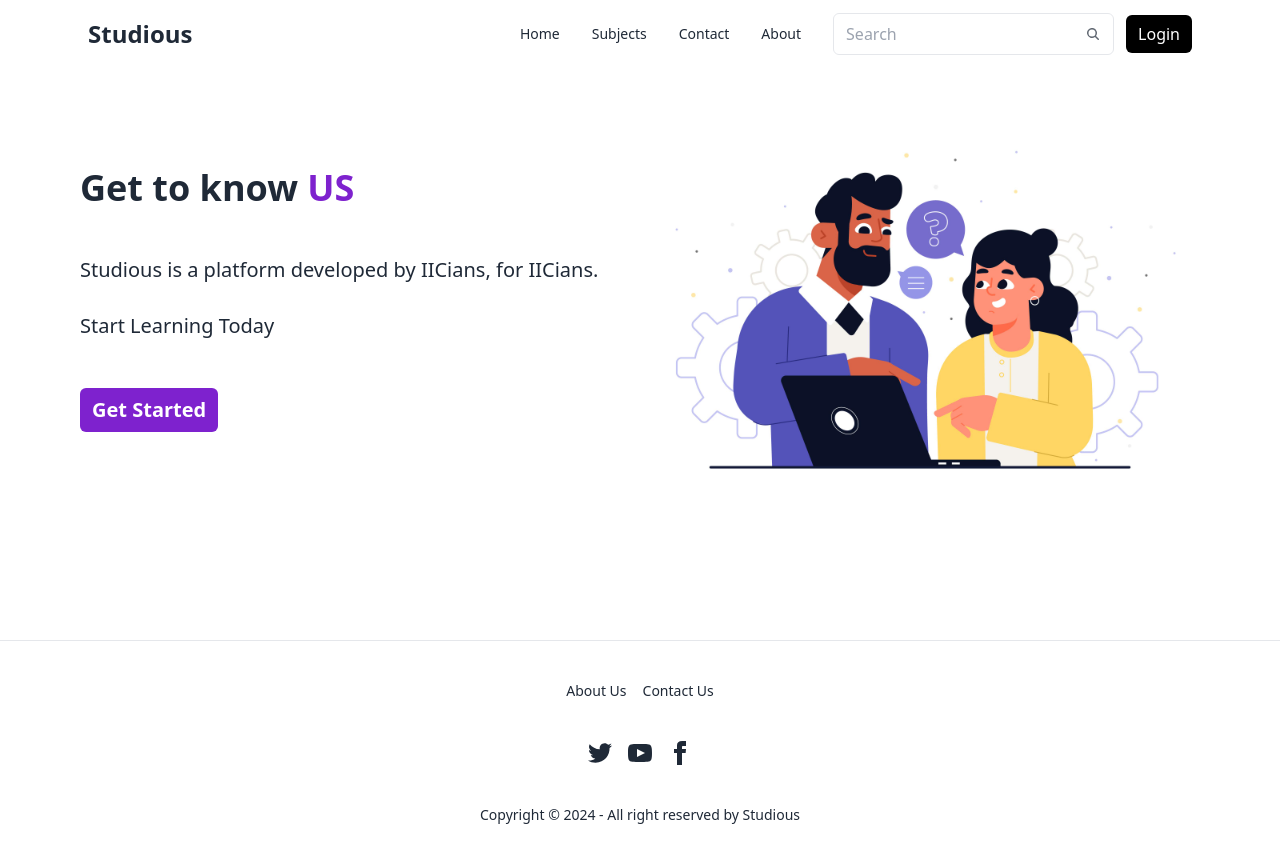
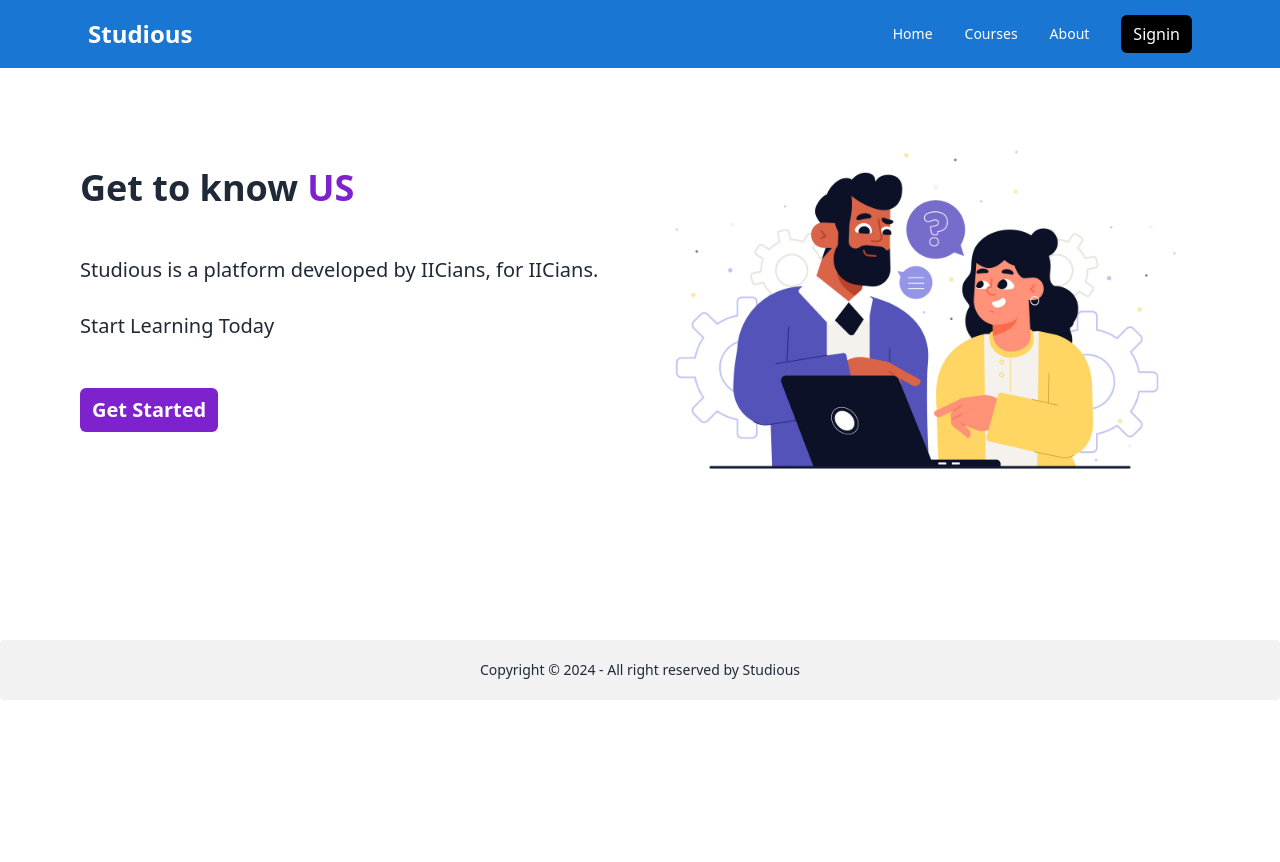
Before and after one commit to abhis-1/studious, a React (Vite) app in the folder frontend/: page /about in a window 1280 px wide. Shown: the top 862 px of the page. After the commit the page ends 800 px from the top, so only its background shows below. Built offline with nearby package versions, Linux system fonts and the light colour scheme.

Commit message:
footer, navbar-design changed and added Landing page

```diff
--- a/frontend/src/components/Banner.jsx
+++ /dev/null
@@ -1,34 +0,0 @@
-import React from "react";
-import banner from "../../public/Banner.jpg"
-
-function Banner() {
-
-    return (
-        <>
-            <div className="max-w-screen-2xl container mx-auto md:px-20 px-4 flex flex-col md:flex-row my-10">
-                <div className=" order-2 md:order-1 w-full md:w-1/2 mt-12 md:mt-32">
-                    <div className="space-y-12">
-                        <h1 className="text-4xl font-bold">
-                            Welcome to {" "}
-                            <span className="text-purple-700">Studious</span>
-                        </h1>
-                        <p className="text-xl">
-                            Confused on how to get started with your syllabus? We have got you covered! Browse subjects and choose the best one for you.
-                            <br /> <br />
-                            We at Studious bring learning at your ease!
-                            <br />
-                            From Discrete Mathematics to Research Methods in Informatics, from Software Engineering to System Design we have got you covered. Head now to our subjects section, signup and get ahead with your syllabus in time.
-                        </p>
-                        <br/> <br/>
-                        <span className="text-purple-700 font-semibold text-xl">Start Learning Today!</span>
-                    </div>
-                </div>
-                <div className=" order-1 w-full md:w-1/2 my-20">
-                <img src={banner} alt="" className="w-92 h-92" />
-                </div>
-            </div >
-        </>
-    );
-}
-
-export default Banner;
--- a/frontend/src/components/Footer.jsx
+++ b/frontend/src/components/Footer.jsx
@@ -1,30 +1,15 @@
 import React from "react";
 
-function Footer() {
-
+export default function Footer() {
   return (
     <>
       <div>
-                <hr />
-                <footer className="footer footer-center p-10 text-base-content rounded">
-                    <nav className="grid grid-flow-col gap-4">
-                        <a className="link link-hover">About Us</a>
-                        <a className="link link-hover">Contact Us</a>
-                    </nav>
-                    <nav>
-                        <div className="grid grid-flow-col gap-4">
-                            <a><svg xmlns="http://www.w3.org/2000/svg" width="24" height="24" viewBox="0 0 24 24" className="fill-current"><path d="M24 4.557c-.883.392-1.832.656-2.828.775 1.017-.609 1.798-1.574 2.165-2.724-.951.564-2.005.974-3.127 1.195-.897-.957-2.178-1.555-3.594-1.555-3.179 0-5.515 2.966-4.797 6.045-4.091-.205-7.719-2.165-10.148-5.144-1.29 2.213-.669 5.108 1.523 6.574-.806-.026-1.566-.247-2.229-.616-.054 2.281 1.581 4.415 3.949 4.89-.693.188-1.452.232-2.224.084.626 1.956 2.444 3.379 4.6 3.419-2.07 1.623-4.678 2.348-7.29 2.04 2.179 1.397 4.768 2.212 7.548 2.212 9.142 0 14.307-7.721 13.995-14.646.962-.695 1.797-1.562 2.457-2.549z"></path></svg></a>
-                            <a><svg xmlns="http://www.w3.org/2000/svg" width="24" height="24" viewBox="0 0 24 24" className="fill-current"><path d="M19.615 3.184c-3.604-.246-11.631-.245-15.23 0-3.897.266-4.356 2.62-4.385 8.816.029 6.185.484 8.549 4.385 8.816 3.6.245 11.626.246 15.23 0 3.897-.266 4.356-2.62 4.385-8.816-.029-6.185-.484-8.549-4.385-8.816zm-10.615 12.816v-8l8 3.993-8 4.007z"></path></svg></a>
-                            <a><svg xmlns="http://www.w3.org/2000/svg" width="24" height="24" viewBox="0 0 24 24" className="fill-current"><path d="M9 8h-3v4h3v12h5v-12h3.642l.358-4h-4v-1.667c0-.955.192-1.333 1.115-1.333h2.885v-5h-3.808c-3.596 0-5.192 1.583-5.192 4.615v3.385z"></path></svg></a>
-                        </div>
-                    </nav>
+        <footer className="footer footer-center p-5 bg-base-200 text-base-content rounded">
           <aside>
             <p>Copyright © 2024 - All right reserved by Studious</p>
           </aside>
         </footer>
       </div>
     </>
-    )
+  );
 }
-
-export default Footer;
--- /dev/null
+++ b/frontend/src/components/Landing.jsx
@@ -0,0 +1,27 @@
+import React from "react";
+import Login from "./Loginform";
+import Footer from "./Footer";
+
+export default function Landing() {
+  return (
+    <>
+      <div
+        className="max-w-screen-2xl container mx-auto md:px-20 px-4 fixed top-0 left-0 right-0 z-50"
+        style={{ backgroundColor: "rgb(25,118,210)", color: "white" }}
+      >
+        <div className="navbar">
+          <div className="navbar-start">
+            <a className="text-2xl font-bold cursor-pointer">Studious</a>
+          </div>
+        </div>
+      </div>
+
+      <div className="min-h-screen flex flex-col md:flex-row">
+        <div className="w-full flex items-center justify-center md:p-0">
+            <Login />
+        </div>
+      </div>
+      <Footer />
+    </>
+  );
+}
--- a/frontend/src/components/Login.jsx
+++ b/frontend/src/components/Login.jsx
@@ -1,62 +1,49 @@
 import React from "react";
-import { Link } from "react-router-dom";
-import { useForm } from "react-hook-form";
 
-function Login() {
-
-    const {
-        register,
-        handleSubmit,
-        formState: { errors },
-    } = useForm();
-
-    const onSubmit = (data) => console.log(data);
-
-    return (
-        <>
-            <div>
-                <dialog id="my_modal_3" className="modal">
-                    <div className="modal-box">
-                        <form method="dialog" onSubmit={handleSubmit(onSubmit)}>
-                            {/* if there is a button in form, it will close the modal */}
-                            <Link to="/" className="btn btn-sm btn-circle btn-ghost absolute right-2 top-2">✕</Link>
-                        </form>
-                        <h3 className="font-bold text-lg">Login</h3>
-                        <div className="mt-4 space-y-2">
-                            <span>Email</span>
-                            <br />
-                            <input type="email"
-                                placeholder="Enter your email"
-                                className="w-80 px-3 border rounded-md outline-none"
-                                {...register("email", { required: true })} />
-                            <br />
-                            {errors.email && (<span className="text-sm text-red-500">This field is required</span>)}
-                        </div>
-
-                        <div className="mt-4 space-y-2">
-                            <span>Password</span>
-                            <br />
-                            <input type="text"
-                                placeholder="Enter your password"
-                                className="w-80 px-3 border rounded-md outline-none"
-                                {...register("password", { required: true })} />
-                            <br />
-                            {errors.password && (<span>This field is required</span>)}
-                        </div>
-
-                        <div className="flex justify-around mt-4">
-                            <button className="bg-purple-700 text-white rounded-md px-3 py-1 hover:bg-blue-700 hover:text-white duration-200">Login</button>
-                            <p>Not registered? {" "}
-                                <Link to="/signup" className="underline text-blue-500 cursor-pointer">Signup</Link>
-                            </p>
-                        </div>
-
-                    </div>
-                </dialog>
-            </div>
-        </>
-    )
-
+export default function Login() {
+  return (
+    <div className="min-h-screen flex justify-center items-center">
+      <div className="bg-white bg-opacity-70 p-8 sm:p-16 hover:shadow-2xl hover:scale-105 border-2 rounded-lg w-full sm:w-96">
+        <h2 className="text-3xl font-bold mb-6 text-center">Login</h2>
+        <form>
+          <div className="mb-6">
+            <label
+              htmlFor="email"
+              className="block mb-2 text-sm text-gray-600 dark:text-gray-400"
+            >
+              Email Address
+            </label>
+            <input
+              type="email"
+              name="email"
+              id="email"
+              placeholder="Enter Email Address"
+              className="w-full px-4 py-3 rounded-lg border border-gray-200 outline-none focus:border-blue-500"
+            />
+          </div>
+          <div className="mb-6">
+            <label
+              htmlFor="password"
+              className="block mb-2 text-sm text-gray-600 dark:text-gray-400"
+            >
+              Password
+            </label>
+            <input
+              type="password"
+              name="password"
+              id="password"
+              placeholder="Enter Password"
+              className="w-full px-4 py-3 rounded-lg border border-gray-200 outline-none focus:border-blue-500"
+            />
+          </div>
+          <button
+            type="submit"
+            className="w-full bg-blue-500 text-white py-3 rounded-lg font-semibold transition duration-300 hover:bg-blue-600 focus:outline-none focus:bg-blue-600"
+          >
+            Log In
+          </button>
+        </form>
+      </div>
+    </div>
+  );
 }
-
-export default Login;
--- /dev/null
+++ b/frontend/src/components/Loginform.jsx
@@ -0,0 +1,62 @@
+import React from "react";
+import { Link } from "react-router-dom";
+import { useForm } from "react-hook-form";
+
+function Login() {
+
+    const {
+        register,
+        handleSubmit,
+        formState: { errors },
+    } = useForm();
+
+    const onSubmit = (data) => console.log(data);
+
+    return (
+        <>
+            <div>
+                <dialog id="my_modal_3" className="modal">
+                    <div className="modal-box">
+                        <form method="dialog" onSubmit={handleSubmit(onSubmit)}>
+                            {/* if there is a button in form, it will close the modal */}
+                            <Link to="/" className="btn btn-sm btn-circle btn-ghost absolute right-2 top-2">✕</Link>
+                        </form>
+                        <h3 className="font-bold text-lg">Login</h3>
+                        <div className="mt-4 space-y-2">
+                            <span>Email</span>
+                            <br />
+                            <input type="email"
+                                placeholder="Enter your email"
+                                className="w-80 px-3 border rounded-md outline-none"
+                                {...register("email", { required: true })} />
+                            <br />
+                            {errors.email && (<span className="text-sm text-red-500">This field is required</span>)}
+                        </div>
+
+                        <div className="mt-4 space-y-2">
+                            <span>Password</span>
+                            <br />
+                            <input type="text"
+                                placeholder="Enter your password"
+                                className="w-80 px-3 border rounded-md outline-none"
+                                {...register("password", { required: true })} />
+                            <br />
+                            {errors.password && (<span>This field is required</span>)}
+                        </div>
+
+                        <div className="flex justify-around mt-4">
+                            <button className="bg-purple-700 text-white rounded-md px-3 py-1 hover:bg-blue-700 hover:text-white duration-200">Login</button>
+                            <p>Not registered? {" "}
+                                <Link to="/signup" className="underline text-blue-500 cursor-pointer">Signup</Link>
+                            </p>
+                        </div>
+
+                    </div>
+                </dialog>
+            </div>
+        </>
+    )
+
+}
+
+export default Login;
--- a/frontend/src/components/Navbar.jsx
+++ b/frontend/src/components/Navbar.jsx
@@ -1,74 +1,90 @@
-import React, { useEffect, useState } from "react";
-import Login from "./Login";
+import { useState, useEffect } from "react";
 
-function Navbar() {
+export default function Navbar() {
+  const [sticky, setSticky] = useState(false);
 
-    const [sticky, setSticky] = useState(false)
   useEffect(() => {
     const handleScroll = () => {
       if (window.scrollY > 0) {
-                setSticky(true)
+        setSticky(true);
+      } else {
+        setSticky(false);
       }
-            else {
-                setSticky(false)
-            }
-        }
-        window.addEventListener('scroll', handleScroll)
+    };
+
+    window.addEventListener("scroll", handleScroll);
     return () => {
-            window.removeEventListener('scroll', handleScroll)
-        }
-    }, [])
+      window.removeEventListener("scroll", handleScroll);
+    };
+  }, []);
 
-    const navItems = (
+  const Navitems = (
     <>
-            <li><a href="/">Home</a></li>
-            <li><a href="/subject">Subjects</a></li>
-            <li><a href="/contact">Contact</a></li>
-            <li><a href="/about">About</a></li>
+      <li>
+        <a>Home</a>
+      </li>
+      <li>
+        <a>Courses</a>
+      </li>
+      <li>
+        <a>About</a>
+      </li>
     </>
-
-    )
+  );
 
   return (
-
     <>
-            <div className={`max-w-screen-2xl container mx-auto md:px-20 px-4 fixed top-0 left-0 right-0 z-50
-                ${sticky ? "sticky-navbar shadow-md bg-base-200 duration-300 transition-all ease-in-out" : ""}`}>
-                <div className="navbar ">
+      <div
+        className={`max-w-screen-2xl container mx-auto md:px-20 px-4 fixed top-0 left-0 right-0 z-50 ${
+          sticky ? "sticky-navbar shadow-md duration-300 transition-all ease-in-out" : ""
+        }`}
+        style={{ backgroundColor: 'rgb(25,118,210)', color: 'white' }}
+      >
+        <div className="navbar">
           <div className="navbar-start">
             <div className="dropdown">
-                            <div tabIndex={0} role="button" className="btn btn-ghost lg:hidden">
-                                <svg xmlns="http://www.w3.org/2000/svg" className="h-5 w-5" fill="none" viewBox="0 0 24 24" stroke="currentColor"><path strokeLinecap="round" strokeLinejoin="round" strokeWidth="2" d="M4 6h16M4 12h8m-8 6h16" /></svg>
+              <div
+                tabIndex={0}
+                role="button"
+                className="btn btn-ghost lg:hidden"
+              >
+                <svg
+                  xmlns="http://www.w3.org/2000/svg"
+                  className="h-5 w-5"
+                  fill="none"
+                  viewBox="0 0 24 24"
+                  stroke="currentColor"
+                >
+                  <path
+                    strokeLinecap="round"
+                    strokeLinejoin="round"
+                    strokeWidth="2"
+                    d="M4 6h16M4 12h8m-8 6h16"
+                  />
+                </svg>
               </div>
-                            <ul tabIndex={0} className="menu menu-sm dropdown-content mt-3 z-[1] p-2 shadow bg-base-100 rounded-box w-52">
-                                {navItems}
+              <ul
+                tabIndex={0}
+                className="menu menu-sm dropdown-content mt-3 z-[1] p-2 shadow bg-base-100 rounded-box w-52"
+              >
+                {Navitems}
               </ul>
             </div>
-                        <a className=" text-2xl font-bold cursor-pointer">Studious</a>
+            <a className="text-2xl font-bold cursor-pointer">Studious</a>
           </div>
+
           <div className="navbar-end space-x-3">
             <div className="navbar-center hidden lg:flex">
-                            <ul className="menu menu-horizontal px-1">
-                                {navItems}
-                            </ul>
+              <ul className="menu menu-horizontal px-1">{Navitems}</ul>
             </div>
-                        <div className="hidden md:block">
-                            <label className="px-3 py-2 border rounded-md flex items-center gap-2">
-                                <input type="text" className="grow outline-none" placeholder="Search" />
-                                <svg xmlns="http://www.w3.org/2000/svg" viewBox="0 0 16 16" fill="currentColor" className="w-4 h-4 opacity-70"><path fillRule="evenodd" d="M9.965 11.026a5 5 0 1 1 1.06-1.06l2.755 2.754a.75.75 0 1 1-1.06 1.06l-2.755-2.754ZM10.5 7a3.5 3.5 0 1 1-7 0 3.5 3.5 0 0 1 7 0Z" clipRule="evenodd" /></svg>
-                            </label>
-                        </div>
-                        <div className="">
-                            <a className="bg-black text-white py-2 px-3 rounded-md hover:bg-slate-800 duration-300 cursor-pointer"
-                                onClick={() => document.getElementById("my_modal_3").showModal()}
-                            >Login</a>
-                            <Login />
+            <div>
+              <a className="bg-black text-white px-3 py-2 rounded-md hover:bg-slate-800 cursor-pointer">
+                Signin
+              </a>
             </div>
           </div>
         </div>
-            </div >
+      </div>
     </>
-    )
+  );
 }
-
-export default Navbar;
```
Lines whose indentation alone changed are shown as unchanged.
